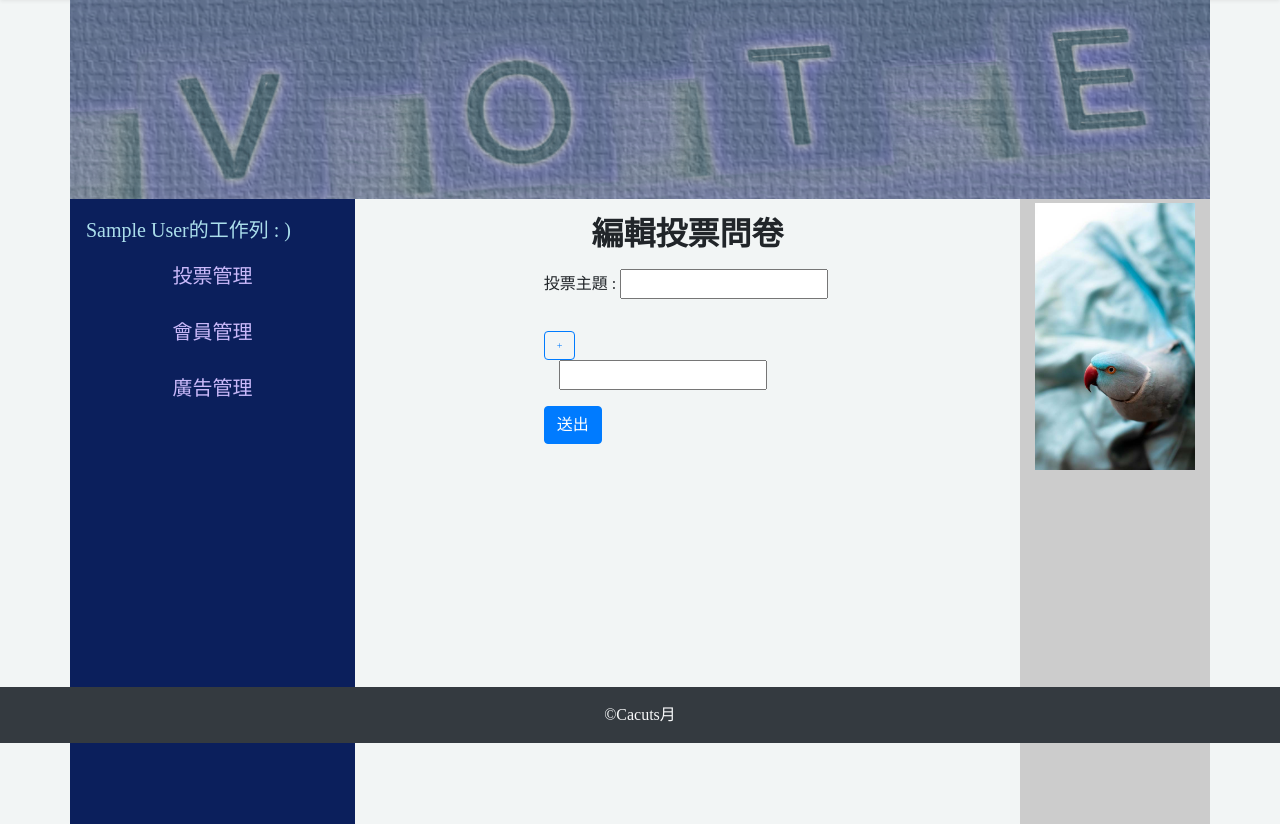
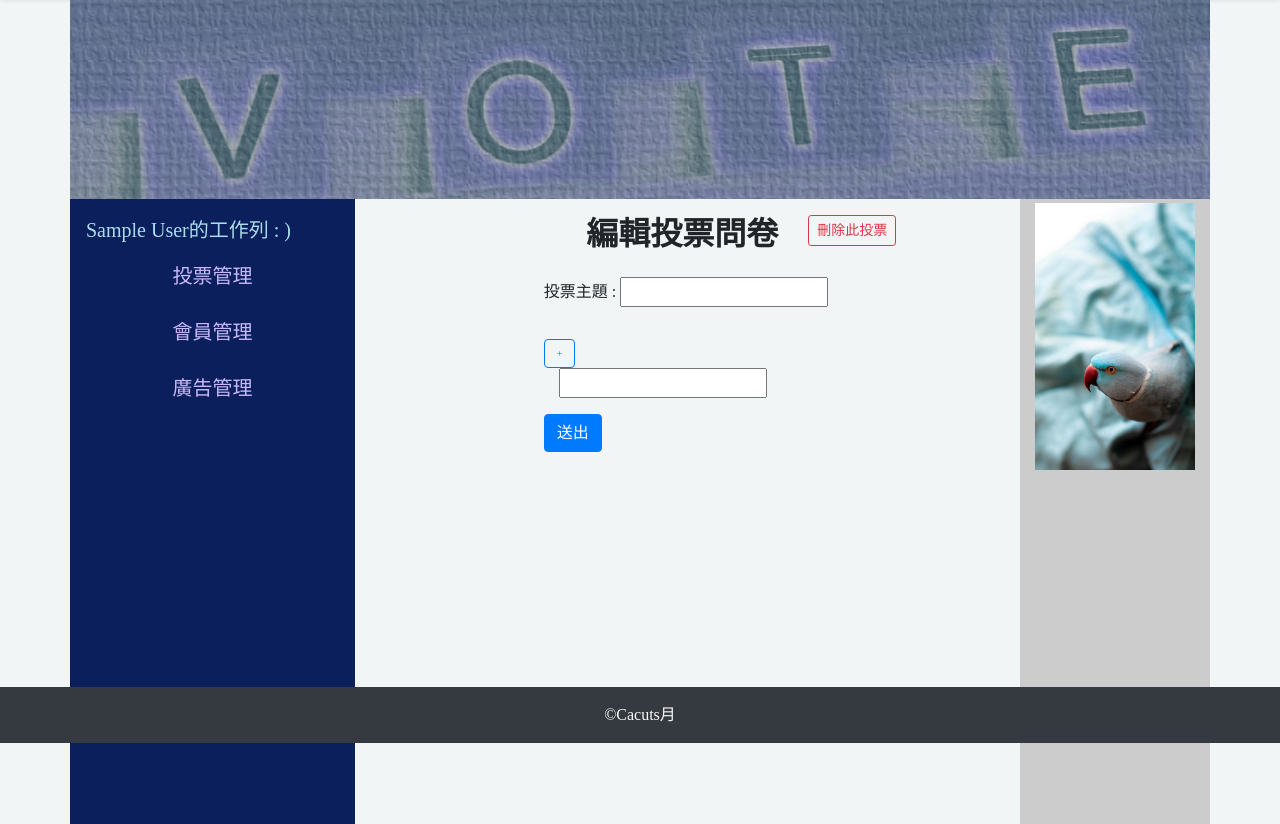
Before and after one commit to mooncactusmoon/vote, a PHP site: page /backend/?do=edit_subject&&id= in a window 1280 px wide. Shown: the part 57-881 px from the top of the page. Run offline with PHP 8.4, Linux system fonts and the light colour scheme; the visitor is signed in with stand-in values (Sample User, id 1); data comes from the database, SQL or seed files in the repository; some libraries are stand-ins or nearby versions.

Commit message:
完成刪除整個問卷 + 問卷選項 (目前已上傳220)

```diff
--- a/backend/edit_subject.php
+++ b/backend/edit_subject.php
@@ -5,7 +5,17 @@ $subject=find('topics',$_GET['id']);
 $options=all('options',['topic_id'=>$_GET['id']]);
 
 ?>
-<h2 class="text-center mt-3 font-weight-bold">編輯投票問卷</h2>
+<div class="container">
+    <div class="row">
+        <div class="col-8">
+
+            <h2 class="text-right mt-3 font-weight-bold">編輯投票問卷</h2>
+        </div>
+        <div class="col-4">
+            <button class="btn btn-outline-danger btn-sm mt-3" id="d" >刪除此投票</button>
+        </div>
+    </div>
+</div>
     <?php
        if(isset($_SESSION['ok'])){
         echo "<span style='color:#de1616;'><b>".$_SESSION['ok']."</b></span>";
@@ -14,8 +24,8 @@ $options=all('options',['topic_id'=>$_GET['id']]);
    ?>
 
 <form action="../api/edit_subject.php" method='post' class='col-6 mt-3 mx-auto'>
-    <label>投票主題 : <input type="text" name="topic" value="<?=$subject['topic'];?>" ></label>
-    <input type="hidden" name="topic_id" value="<?=$subject['id'];?>">
+    <label>投票主題 : <input type="text" name="topic"  value="<?=$subject['topic'];?>" ></label>
+    <input type="hidden" name="topic_id" id="topic_id" value="<?=$subject['id'];?>">
     <!-- button標籤預設是submit,所以如果不要跳轉畫面要給他type="button"//input:button -->
     <!-- 增加選項(使用後端的方式，注意!按鈕選下去就會轉畫面，尚未submit的編輯選項就會不見) -->
 
@@ -59,7 +69,7 @@ $options=all('options',['topic_id'=>$_GET['id']]);
 
 
 <script>
-
+    //刪除選項
 var elements = document.getElementsByName("delete");
     for(var i=0 ; i<elements.length ; i++){
         elements[i].addEventListener('click', function(e){
@@ -75,4 +85,19 @@ var elements = document.getElementsByName("delete");
 
         }, false);
     }
+    //刪除選項 end
+
+    //刪除整個問卷
+const d=document.getElementById("d");
+const topic_id=document.getElementById("topic_id");
+
+d.addEventListener('click', function(e){
+    let m = "您真的要刪除此問卷嗎?";
+    if(confirm(m)==true){
+        window.location = "../api/del_subject.php?id=" + topic_id.value;
+    }else{
+        return false;
+    }
+},false);
+   //刪除整個問卷 end
 </script>
```
Also changed, not shown: api/del_subject.php (added, +13 -0 lines).
